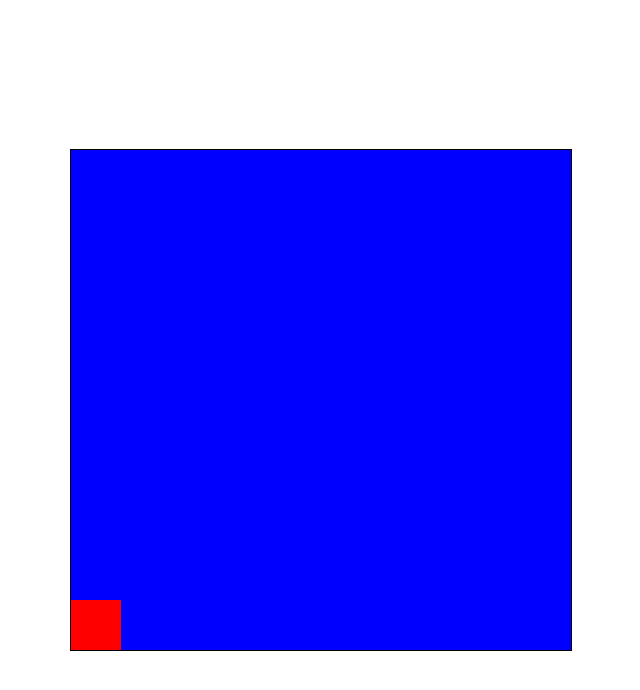
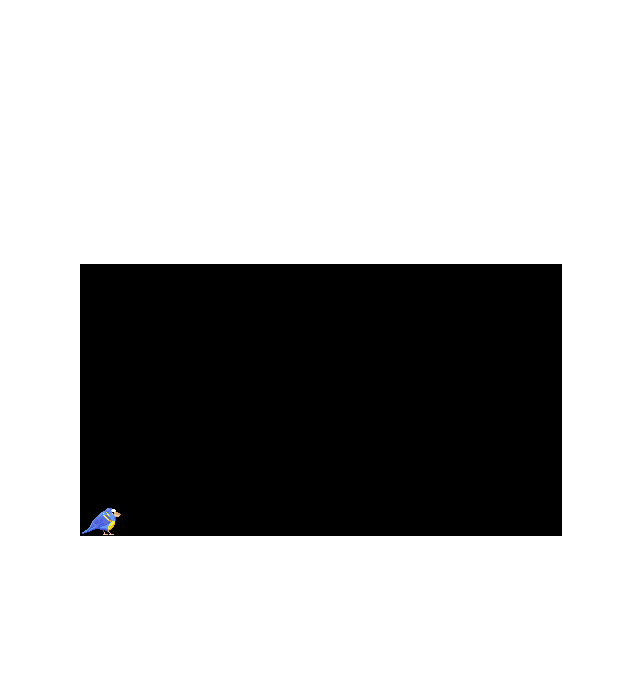
Before and after one commit to D0us/ts-canvas-game, a website with bundled scripts: page src/index.html in a window 1280 px wide. Shown: the whole page, without its empty margins (319-959 px from the left). Built offline with nearby package versions, Linux system fonts and the light colour scheme.

Commit message:
state change

```diff
--- a/src/game.ts
+++ b/src/game.ts
@@ -5,23 +5,33 @@ import InputHandler from "./inputHandler.js";
 window.addEventListener("load", () => {
   const canvas = document.getElementById("canvas") as HTMLCanvasElement;
   const ctx = canvas.getContext("2d");
-  canvas.width = 500;
-  canvas.height = 500;
+  canvas.width = 480;
+  canvas.height = 270;
 
   if (!ctx) throw new Error("No context found!");
 
   const game = new Game(canvas, ctx);
 
+  let lastTime = 0;
   // Animation loop
-  function animate() {
+  function animate(timeStamp: number) {
+    const deltaTime = timeStamp - lastTime; // time in ms since last frame
+    lastTime = timeStamp;
     ctx?.clearRect(0, 0, canvas.width, canvas.height);
-    game.update();
+    game.update(deltaTime);
     game.draw();
     requestAnimationFrame(animate);
   }
 
-  animate();
+  animate(0);
 });
+
+enum GameState {
+  RUNNING,
+  PAUSED,
+  MENU,
+  GAME_OVER,
+}
 
 class Game {
   width: number;
@@ -31,6 +41,7 @@ class Game {
   canvas: HTMLCanvasElement;
   ctx: CanvasRenderingContext2D;
   input: InputHandler;
+  state: GameState = GameState.RUNNING;
 
   constructor(canvas: HTMLCanvasElement, ctx: CanvasRenderingContext2D) {
     this.ctx = ctx;
@@ -38,19 +49,24 @@ class Game {
     this.width = canvas.width;
     this.height = canvas.height;
     this.player = new Player(this);
-    this.background = new Background(this, "blue");
+    this.background = new Background(this, "black");
     this.input = new InputHandler();
   }
 
-  update() {
+  update(deltaTime: number) {
     this.background.update();
-    this.player.update(this.input.keys);
+    this.player.update(deltaTime, this.input.keys);
   }
 
   draw() {
     this.background.draw(this.ctx);
     this.player.draw(this.ctx);
   }
+
+  end() {
+    // Game over
+    this.state = GameState.GAME_OVER;
+  }
 }
 
 export default Game;
--- a/src/global.css
+++ b/src/global.css
@@ -17,10 +17,11 @@
 }
 
 #player {
-  width: 50px;
-  height: 50px;
+  width: 48px;
+  height: 32px;
   background: red;
   position: absolute;
+  display: none;
   /* background-image: url("http://flappybird.io/img/bird.png"); */
 
   top: 0;
--- a/src/index.html
+++ b/src/index.html
@@ -8,10 +8,14 @@
     <link rel="stylesheet" href="./global.css" />
   </head>
   <body>
-    <canvas id="canvas">
-      <div id="player"></div>
+    <canvas id="canvas"></canvas>
+    <img id="player" src="../public/bird.png" />
+      <!-- <div id="player"></div> -->
+
     </div>
     <script src="../build/game.js" type="module"></script>
 
+
+
   </body>
 </html>
--- a/src/player.ts
+++ b/src/player.ts
@@ -1,10 +1,17 @@
 import Game from "./game.js";
+import PlayerStates, {
+  Sitting,
+  Running,
+  Jumping,
+  Falling,
+} from "./playerStates.js";
 
-const playerWidth = 50;
-const playerHeight = 50;
+const playerWidth = 48;
+const playerHeight = 32;
 
 class Player {
   game: Game;
+  image: CanvasImageSource;
   width: number;
   height: number;
   posX: number;
@@ -13,9 +20,18 @@ class Player {
   maxSpeed: number;
   velocityY: number;
   weight: number;
+  states: PlayerStates[];
+  currentState: PlayerStates;
+  frameX: number;
+  frameY: number;
+  fps: number;
+  frameInterval: number;
+  frameTimer: number;
+  maxFrame: number = 0;
   // fix
   constructor(game: Game) {
     this.game = game;
+    this.image = document.getElementById("player") as CanvasImageSource;
     this.width = playerWidth;
     this.height = playerHeight;
     this.posX = 0;
@@ -24,14 +40,39 @@ class Player {
     this.maxSpeed = 10;
     this.velocityY = 0;
     this.weight = 3;
+    this.states = [
+      new Sitting(this),
+      new Running(this),
+      new Jumping(this),
+      new Falling(this),
+    ];
+    this.currentState = this.states[0];
+    this.currentState.enter();
+    this.frameX = 0;
+    this.frameY = 5;
+    this.fps = 20;
+    this.frameInterval = 1000 / this.fps;
+    this.frameTimer = 0;
   }
 
   draw(ctx: CanvasRenderingContext2D) {
     ctx.fillStyle = "red";
-    ctx.fillRect(this.posX, this.posY, this.width, this.height);
+    // ctx.fillRect(this.posX, this.posY, this.width, this.height);
+    ctx.drawImage(
+      this.image,
+      this.width * this.frameX,
+      this.height * this.frameY,
+      this.width,
+      this.height,
+      this.posX,
+      this.posY,
+      this.width,
+      this.height
+    );
   }
 
-  update(keys: string[]) {
+  update(deltaTime: number, keys: string[]) {
+    this.currentState.handleInput(keys);
     // horizontal movement
     this.posX += this.speed;
     if (keys.includes("ArrowLeft")) this.speed = -this.maxSpeed;
@@ -39,19 +80,53 @@ class Player {
     else this.speed = 0;
     if (this.posX < 0) this.posX = 0; // left wall
 
-    if (keys.includes("ArrowUp") && this.onGround()) this.velocityY -= 30;
+    // vertical movement - only jump on ground
+    // if (keys.includes("ArrowUp") && this.onGround()) this.velocityY -= 30;
     this.posY += this.velocityY;
     if (!this.onGround()) this.velocityY += this.weight;
     else this.velocityY = 0;
 
-    // if (this.posX > this.co) this.posY = 0;
-    // if (keys.includes("ArrowUp")) this.posY -= 1 * this.velocity;
-    // if (keys.includes("ArrowDown")) this.posY += 1 * this.velocity;
+    // if (this.posY > this.game.height - this.height)
+    //   this.posY = this.game.height - this.height; // bottom
+
+    if (this.frameTimer > this.frameInterval) {
+      this.frameTimer = 0;
+      if (this.frameX < this.maxFrame) {
+        this.frameX++;
+      } else {
+        this.frameX = 0;
+      }
+    } else {
+      this.frameTimer += deltaTime;
+    }
+
+    // // Flappy
+    // if (keys.includes("ArrowUp") && this.posY > this.height)
+    //   this.velocityY -= 8;
+    // this.posY += this.velocityY;
+    // if (!this.onGround()) this.velocityY += this.weight;
+    // else this.velocityY = 0;
+    // if (this.posY > this.game.height - this.height)
+    //   this.posY = this.game.height - this.height; // bottom
+    // if (this.posY < 0) this.posY = 0; // top
   }
 
   onGround() {
     return this.posY >= this.game.height - this.height;
   }
+
+  setFrameX(frameX: number) {
+    this.frameX = frameX;
+  }
+  setFrameY(frameY: number) {
+    this.frameY = frameY;
+  }
+
+  setState(stateIndex: number) {
+    this.currentState = this.states[stateIndex];
+    console.log(this.currentState);
+    this.currentState.enter();
+  }
 }
 
 export default Player;
--- /dev/null
+++ b/src/playerStates.ts
@@ -0,0 +1,103 @@
+import Player from "./player";
+
+enum States {
+  SITTING,
+  RUNNING,
+  JUMPING,
+  FALLING,
+}
+
+class PlayerStates {
+  state: States;
+  constructor(state: States) {
+    this.state = state;
+  }
+  enter() {}
+  handleInput(keys: string[]) {}
+}
+
+export class Sitting extends PlayerStates {
+  player: Player;
+  constructor(player: Player) {
+    super(States.SITTING);
+    this.player = player;
+  }
+
+  enter() {
+    console.log("SITTING");
+    this.player.setFrameY(1);
+    this.player.setFrameX(4);
+  }
+
+  handleInput(input: string[]) {
+    if (input.includes("ArrowLeft") || input.includes("ArrowRight")) {
+      this.player.setState(States.RUNNING);
+    }
+  }
+}
+
+export class Running extends PlayerStates {
+  player: Player;
+  constructor(player: Player) {
+    super(States.RUNNING);
+    this.player = player;
+  }
+
+  enter() {
+    console.log("RUNNING");
+    this.player.maxFrame = 2;
+    this.player.setFrameY(1);
+    // this.player.setFrameX(0);
+  }
+
+  handleInput(input: string[]) {
+    if (input.includes("ArrowDown")) {
+      this.player.setState(States.SITTING);
+    }
+    if (input.includes("ArrowUp")) {
+      this.player.setState(States.JUMPING);
+    }
+  }
+}
+
+export class Jumping extends PlayerStates {
+  player: Player;
+  constructor(player: Player) {
+    super(States.RUNNING);
+    this.player = player;
+  }
+
+  enter() {
+    console.log("JUMPING");
+    this.player.maxFrame = 10;
+    this.player.setFrameY(6);
+    // this.player.setFrameX(1);
+  }
+
+  handleInput(input: string[]) {
+    if (this.player.onGround()) this.player.velocityY -= 30;
+    if (this.player.velocityY > this.player.weight) {
+      this.player.setState(States.FALLING);
+    }
+  }
+}
+
+export class Falling extends PlayerStates {
+  player: Player;
+  constructor(player: Player) {
+    super(States.FALLING);
+    this.player = player;
+  }
+
+  enter() {
+    console.log("FALLING");
+    this.player.setFrameY(2);
+    this.player.setFrameX(3);
+  }
+
+  handleInput(input: string[]) {
+    if (this.player.onGround()) this.player.setState(States.RUNNING);
+  }
+}
+
+export default PlayerStates;
```
Also changed, not shown: build/game.js, build/inputHandler.js, build/player.js, build/playerStates.js (added), build/state.js (added), public/bird.png (added), public/tropical-small.jpg (added), public/tropical-xs.jpg (added), 2 other files.
